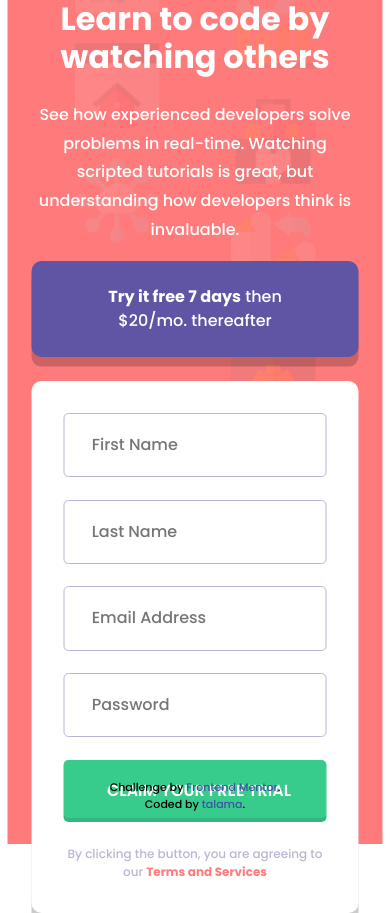
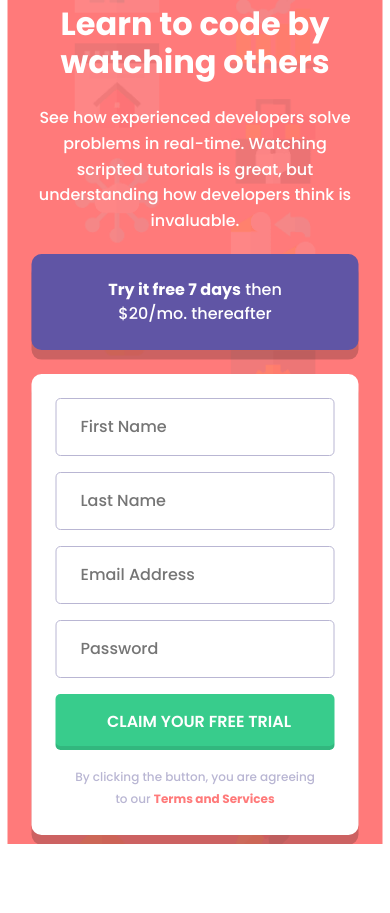
Before and after one commit to talama/FM-SignUpForm, a website built with Vite: page index.html in a window 390 px wide. After the commit the page ends 844 px from the top, so only its background shows below. Built offline with nearby package versions, Linux system fonts and the light colour scheme.

Commit message:
feat: updated mobile media queries

```diff
--- a/style.css
+++ b/style.css
@@ -294,7 +294,8 @@ select {
   .trial-form {
     padding: 2rem;
   }
-  .form-item input {
+  .form-item input,
+  .btn {
     padding: 1.2rem 1.2rem 1.2rem 1.7rem;
   }
 }
@@ -312,7 +313,8 @@ select {
   .trial-form {
     padding: 2rem;
   }
-  .form-item input {
+  .form-item input,
+  .btn {
     padding: 1rem 1rem 1rem 1.5rem;
   }
 }
@@ -330,7 +332,7 @@ select {
   .info {
     margin-left: 0;
     text-align: center;
-    line-height: 1.8;
+    line-height: 1.6;
   }
 
   .info h1 {
@@ -352,7 +354,17 @@ select {
     padding: 1.5rem 3rem;
   }
 
-  .form-item input {
-    padding: 1.2rem 1.2rem 1.2rem 1.7rem;
+  .trial-form {
+    padding: 1.5rem;
+    gap: 1rem;
+  }
+
+  .disclaimer {
+    line-height: 1.4rem;
+    padding: 0 1rem;
+  }
+
+  .attribution {
+    display: none;
   }
 }
```
